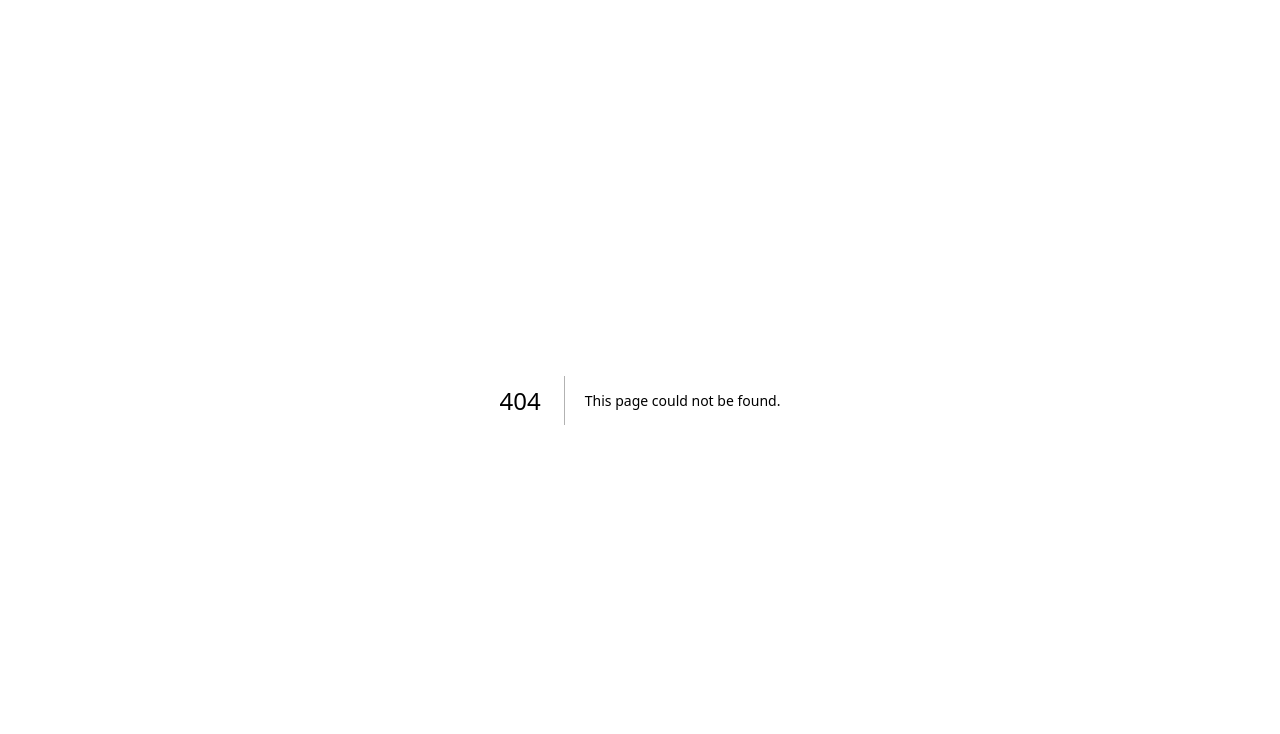
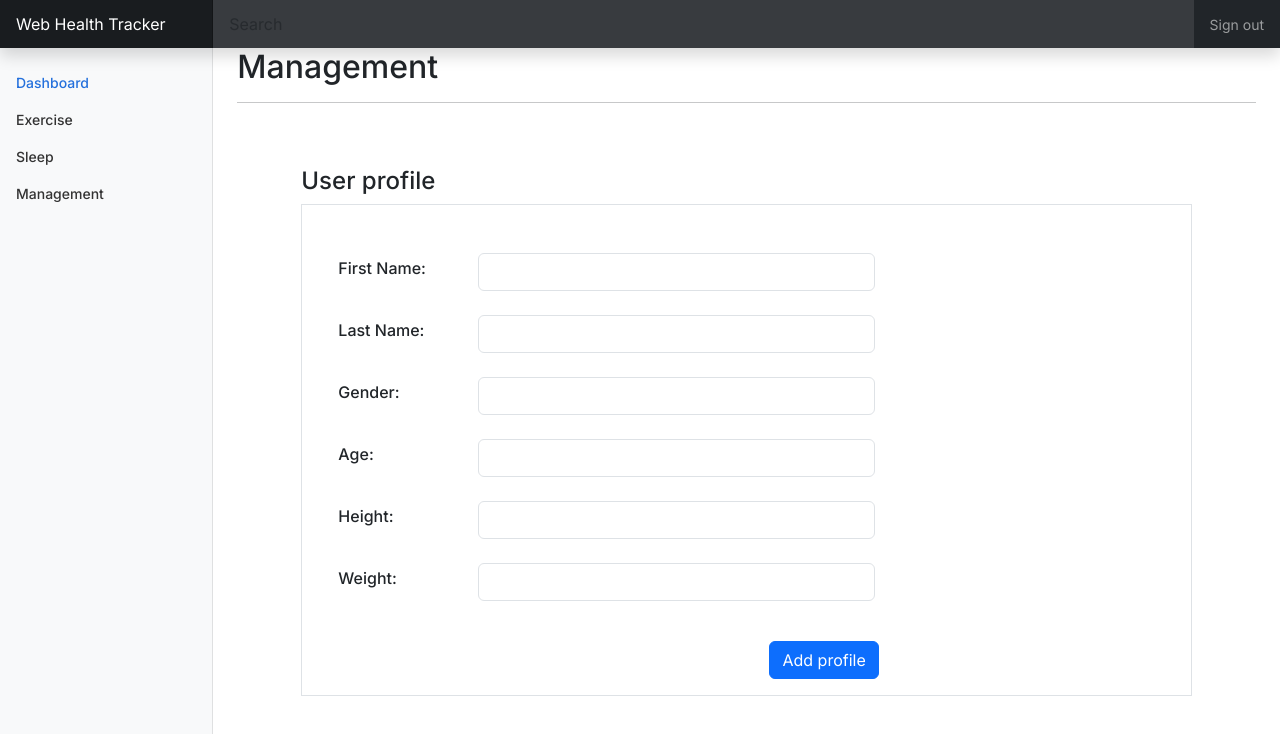
Before and after one commit to lantoday/WebHealthTracker, a Next.js app in the folder web-health-tracker/: page /management in a window 1280 px wide. Before the commit this address had no page. Shown: the top 734 px of the page. Built offline with nearby package versions, Linux system fonts and the light colour scheme.

Commit message:
Add user profile form

```diff
--- a/web-health-tracker/package.json
+++ b/web-health-tracker/package.json
@@ -14,7 +14,8 @@
     "feather-icons": "^4.29.2",
     "next": "14.2.5",
     "react": "^18",
-    "react-dom": "^18"
+    "react-dom": "^18",
+    "zod": "^3.23.8"
   },
   "devDependencies": {
     "@types/feather-icons": "^4.29.4",
--- /dev/null
+++ b/web-health-tracker/src/app/lib/actions.ts
@@ -0,0 +1,76 @@
+"use server";
+
+import { z } from "zod";
+import { revalidatePath } from "next/cache";
+import { redirect } from "next/navigation";
+
+const ProfileFormSchema = z.object({
+  firstName: z.string({
+    invalid_type_error: "Please input your first name.",
+  }),
+  lastName: z.string({
+    invalid_type_error: "Please input your last name.",
+  }),
+  gender: z.enum(["male", "female", "prefer not to say"], {
+    invalid_type_error: "Please select a gender option.",
+  }),
+  age: z.coerce
+    .number()
+    .int()
+    .min(0, { message: "Age must be at least 0." })
+    .max(100, { message: "Age must be no more than 100." }),
+  height: z.coerce
+    .number()
+    .gt(0, { message: "Height must be greater than 0." }),
+
+  weight: z.coerce
+    .number()
+    .min(1, { message: "Weight must be at least 1." })
+    .max(300, { message: "Weight must be no more than 300." }),
+});
+
+// Infer the TypeScript type from the schema
+// export type Profile = z.infer<typeof ProfileFormSchema>;
+
+// Define the state type for managing form state
+// export type Profile = {
+//   errors?: {
+//     firstName?: string[];
+//     lastName?: string[];
+//     gender?: string[];
+//     age?: string[];
+//     height?: string[];
+//     weight?: string[];
+//   }; // Holds validation errors for each field
+//   message?: string | null; // Optional message for additional status
+// };
+
+export async function addProfile(prevState: any, formData: FormData) {
+  const validatedFields = ProfileFormSchema.safeParse({
+    firstName: formData.get("firstName"),
+    lastName: formData.get("lastName"),
+    gender: formData.get("gender"),
+    age: formData.get("age"),
+    height: formData.get("height"),
+    weight: formData.get("weight"),
+  });
+
+  // If form validation fails, return errors early. Otherwise, continue.
+  if (!validatedFields.success) {
+    return {
+      errors: validatedFields.error.flatten().fieldErrors,
+      message: "Missing Fields. Failed to Create Invoice.",
+    };
+  }
+
+  // Prepare data for insertion into the database
+  const { firstName, lastName, gender, age, height, weight } =
+    validatedFields.data;
+
+  // insert data into indexedDB
+  console.log("inserting data into indexedDB");
+  console.log({ firstName, lastName, gender, age, height, weight });
+
+  revalidatePath("/management");
+  redirect("/management");
+}
--- /dev/null
+++ b/web-health-tracker/src/app/management/page.tsx
@@ -0,0 +1,21 @@
+import React from "react";
+import Layout from "./../ui/main-layout";
+import ProfileForm from "./../ui/profile-form";
+
+const Profile: React.FC = () => {
+  return (
+    <Layout>
+      <p className="h2">Management</p>
+      <hr />
+
+      <div className="m-5 p-3">
+        <p className="h4">User profile</p>
+        <div className="border">
+          <ProfileForm />
+        </div>
+      </div>
+    </Layout>
+  );
+};
+
+export default Profile;
--- a/web-health-tracker/src/app/ui/navbar.tsx
+++ b/web-health-tracker/src/app/ui/navbar.tsx
@@ -26,6 +26,12 @@ const Navbar: React.FC = () => {
               Sleep
             </a>
           </li>
+          <li className="nav-item">
+            <a className="nav-link" href="/management">
+              <span data-feather="shopping-cart"></span>
+              Management
+            </a>
+          </li>
         </ul>
       </div>
     </nav>
--- /dev/null
+++ b/web-health-tracker/src/app/ui/profile-form.tsx
@@ -0,0 +1,116 @@
+"use client";
+
+import { addProfile } from "@/app/lib/actions";
+import { useFormStatus, useFormState } from "react-dom";
+
+export function ProfileForm() {
+  const initialState = {
+    message: "",
+  };
+
+  const [state, formAction] = useFormState(addProfile, initialState);
+
+  return (
+    <form action={formAction} className="pt-4 pr-3">
+      {/* first name */}
+      <div className="row align-items-center m-4">
+        <div className="col-2">
+          <label htmlFor="firstNameLabel" className="form-label h6">
+            First Name:
+          </label>
+        </div>
+        <div className="col-6">
+          <input
+            type="text"
+            name="firstName"
+            className="form-control"
+            id="firstName"
+          />
+        </div>
+      </div>
+      {/* last name */}
+      <div className="row align-items-center m-4">
+        <div className="col-2">
+          <label htmlFor="lastNameLabel" className="form-label h6">
+            Last Name:
+          </label>
+        </div>
+        <div className="col-6">
+          <input
+            type="text"
+            name="lastName"
+            className="form-control"
+            id="lastName"
+          />
+        </div>
+      </div>
+      {/* gender */}
+      <div className="row align-items-center m-4">
+        <div className="col-2">
+          <label htmlFor="genderLabel" className="form-label h6">
+            Gender:
+          </label>
+        </div>
+        <div className="col-6">
+          <input
+            type="text"
+            name="gender"
+            className="form-control"
+            id="gender"
+          />
+        </div>
+      </div>
+      {/* age */}
+      <div className="row align-items-center m-4">
+        <div className="col-2">
+          <label htmlFor="ageLabel" className="form-label h6">
+            Age:
+          </label>
+        </div>
+        <div className="col-6">
+          <input type="text" name="age" className="form-control" id="age" />
+        </div>
+      </div>
+      {/* height */}
+      <div className="row align-items-center m-4">
+        <div className="col-2">
+          <label htmlFor="heightLabel" className="form-label h6">
+            Height:
+          </label>
+        </div>
+        <div className="col-6">
+          <input
+            type="text"
+            name="height"
+            className="form-control"
+            id="height"
+          />
+        </div>
+      </div>
+      {/* weight */}
+      <div className="row align-items-center m-4">
+        <div className="col-2">
+          <label htmlFor="weightLabel" className="form-label h6">
+            Weight:
+          </label>
+        </div>
+        <div className="col-6">
+          <input
+            type="text"
+            name="weight"
+            className="form-control"
+            id="weight"
+          />
+        </div>
+      </div>
+
+      <div className="col-8 p-3 d-flex justify-content-end">
+        <button type="submit" className="btn btn-primary">
+          Add profile
+        </button>
+      </div>
+    </form>
+  );
+}
+
+export default ProfileForm;
```
Also changed, not shown: web-health-tracker/src/app/lib/definitions.ts (added, +8 -0 lines), web-health-tracker/src/app/profile/page.tsx (deleted, +0 -13 lines), 1 other file (tests, documents, lock files or other folders).
